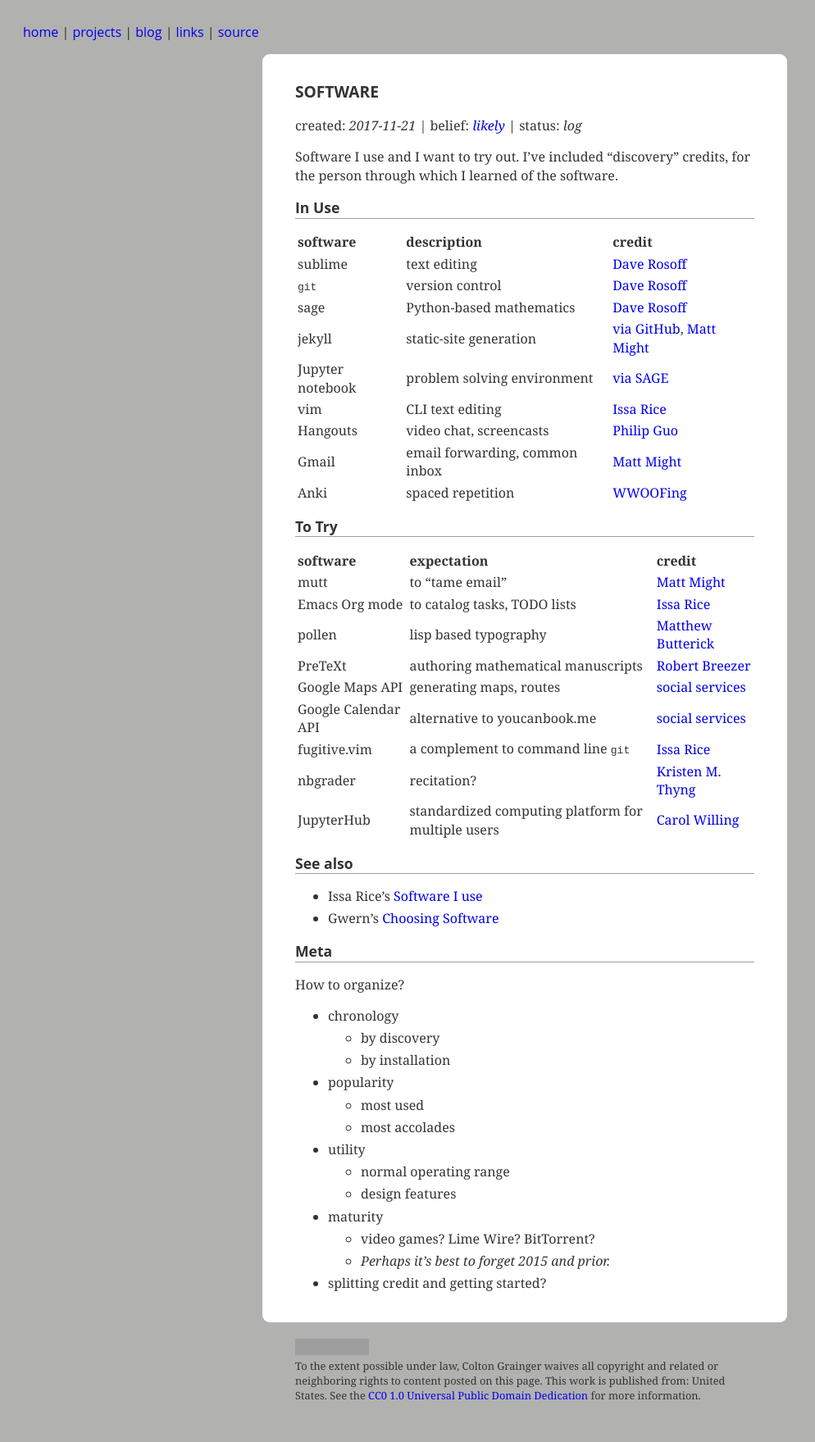
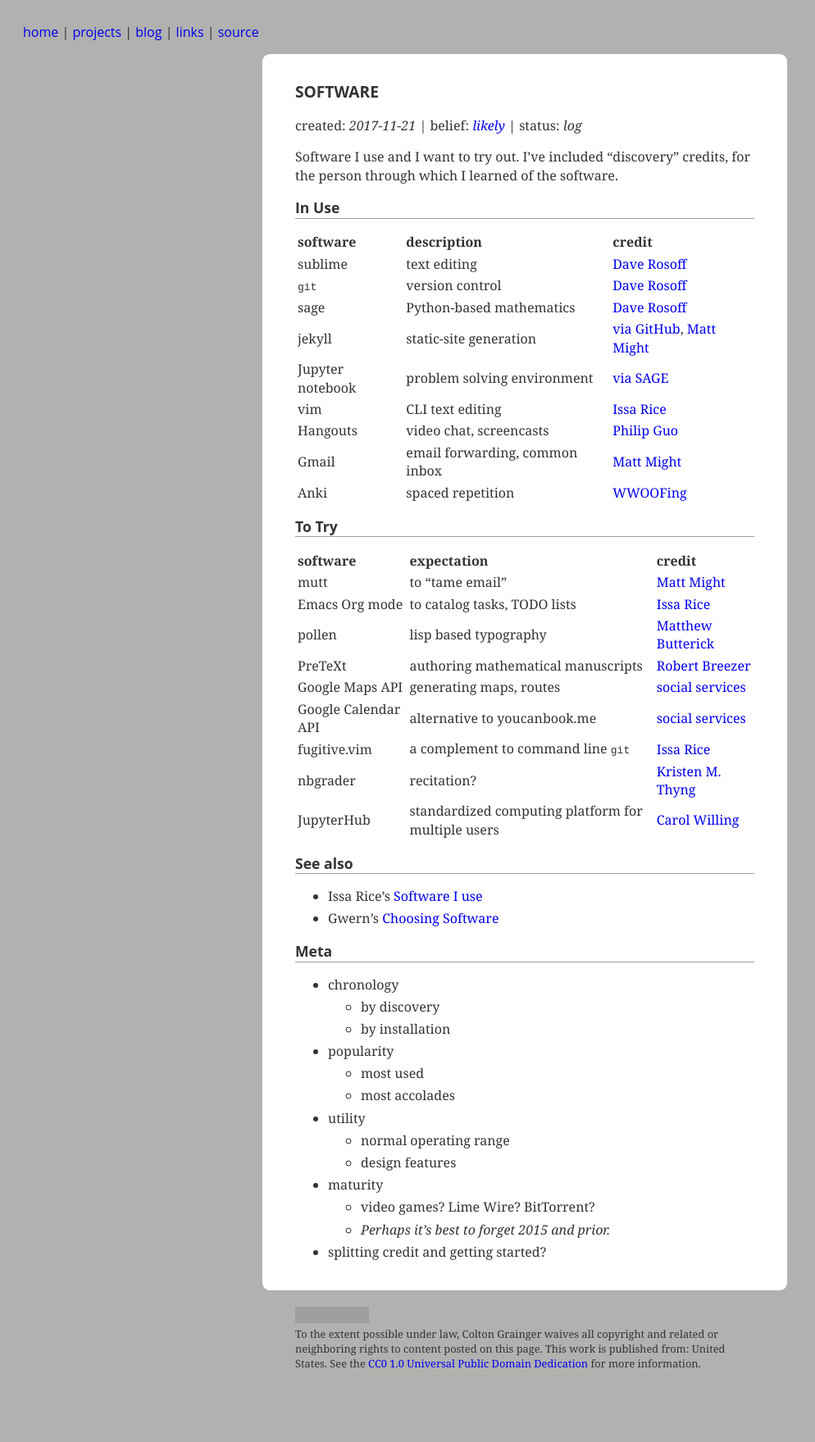
Before and after one commit to coltongrainger/blog, a Jekyll site: the page built from _posts/2017-11-21-software.md, in a window 1280 px wide. Shown: the whole page at 82% size, without its empty margins (0-994 px from the left). Built offline with Jekyll 4.4.1, drawn with Linux system fonts in a browser that asks for light colours; our own code applies the rules of GitHub Pages for plain Markdown files; after the commit the page ends 1720 px from its top, so only the background shows below that; grey boxes are pictures that could not be loaded.

Commit message:
format headers, note to self, no bold

```diff
--- a/_posts/2017-11-21-software.md
+++ b/_posts/2017-11-21-software.md
@@ -37,11 +37,12 @@
 | JupyterHub | standardized computing platform for multiple users | [Carol Willing][jupyterhub] |
 
 ## See also
+
 - Issa Rice's [Software I use](https://issarice.com/software)
 - Gwern's [Choosing Software](https://www.gwern.net/Choosing-Software)
 
 ## Meta
-How to organize?
+
 - chronology
 	- by discovery
 	- by installation
```
Also changed, not shown: _posts/2017-09-30-research-interest.md (+1 -0 lines).
